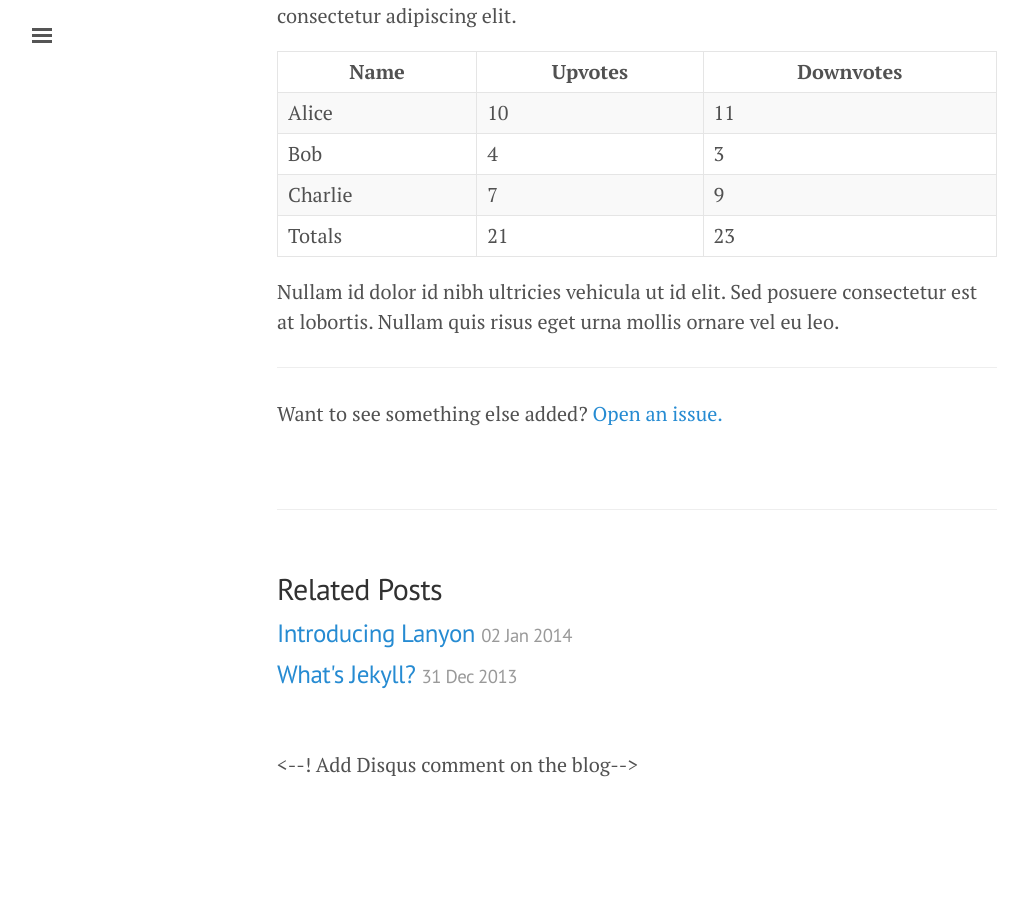
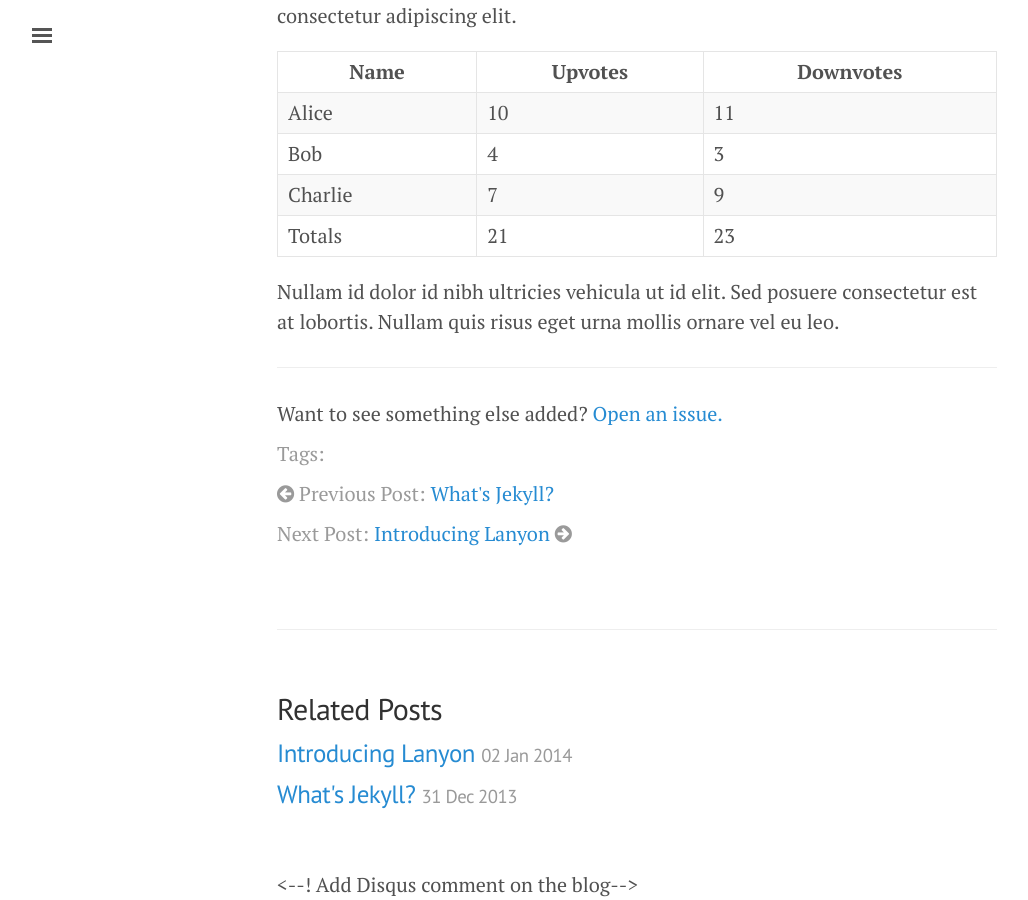
Before and after one commit to marcomangiante/marcomangiante.github.io, a Jekyll site: the page built from _posts/2014-01-01-example-content.md, in a window 1280 px wide and 900 px high, scrolled down 2845 px. Shown: the whole window, without its empty margins (3-1031 px from the left). Built offline with Jekyll 4.4.1, drawn with Linux system fonts in a browser that asks for light colours; before the commit the page ends 3625 px from its top, so only the background shows below that; some of the changed text lies outside the part shown.

Commit message:
Update post.html
Added lines for tags and page navigation.

```diff
--- a/_layouts/post.html
+++ b/_layouts/post.html
@@ -4,8 +4,32 @@ layout: default
 
 <div class="post">
   <h1 class="post-title">{{ page.title }}</h1>
-  <span class="post-date">{{ page.date | date: "%-d %B %Y" }}</span>
+  <span class="post-date">{{ page.date | date: "%-d %B %Y" }} &middot; Filed in <a href="{{ site.url }}/categories/#{{ page.categories }}">{{ page.categories }}</a></span>
   {{ content }}
+  <span class="post-date">Tags:
+
+    {% assign page_tags = page.tags | sort %}
+
+    {% include page_tags_list %}
+
+  </span>
+
+  {% if page.previous %}
+
+    <span class="post-date">
+
+    <i class="fa fa-arrow-circle-left"></i> Previous Post: <a href="{{ page.previous.url }}">{{ page.previous.title }}</a></span>
+
+  {% endif %}
+
+  {% if page.next %}
+
+    <span class="post-date">
+
+    Next Post: <a href="{{ page.next.url }}">{{ page.next.title }}</a> <i class="fa fa-arrow-circle-right"></i></span>
+
+  {% endif %}
+
 </div>
 
 <div class="related">
```
